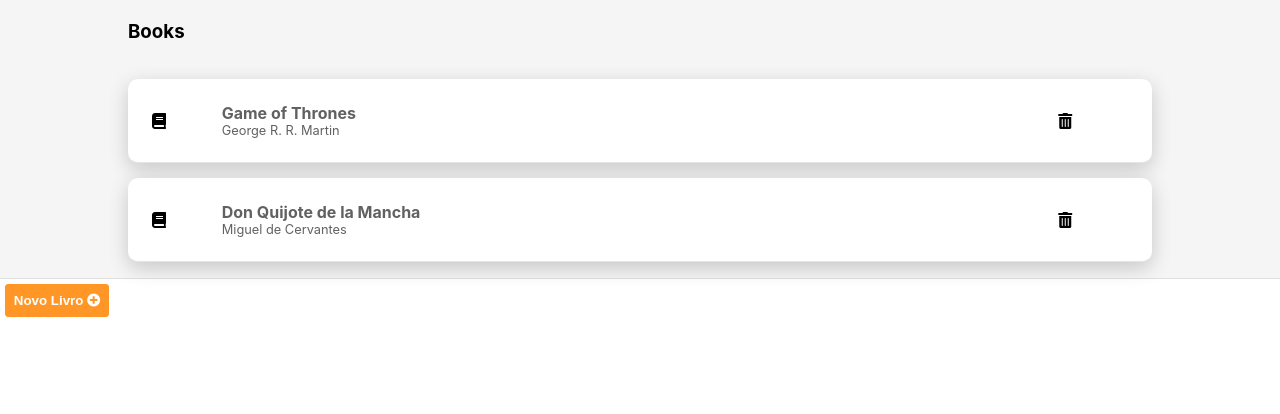
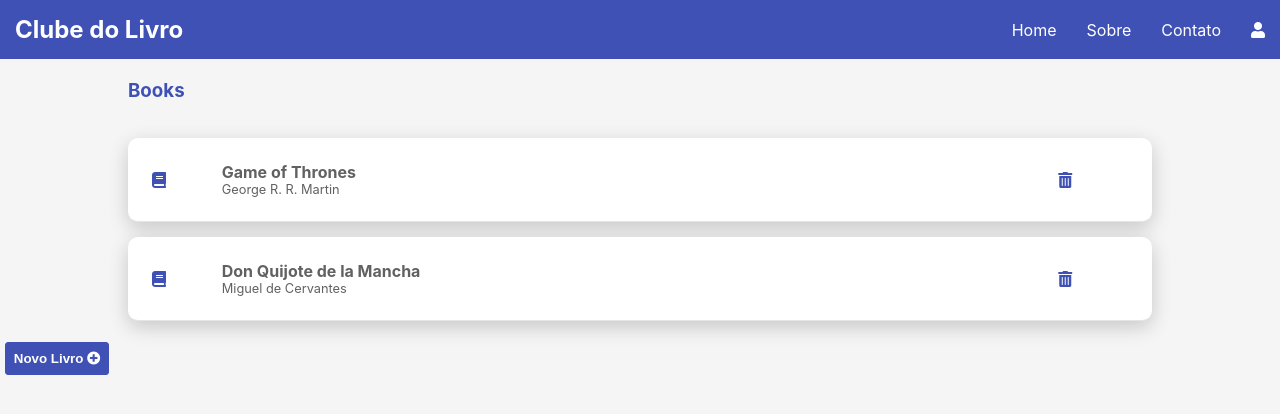
Before and after one commit to vcnsiqueira/BookClubApp, a React (Create React App) app: page / in a window 1280 px wide. Shown: the top 414 px of the page. Built offline with nearby package versions, Linux system fonts and the light colour scheme.

Commit message:
I put a navbar. For now the idea is just to learn how to create a styled navbar to my app. In the following I'm thinking about creating some new pages and learn how to deal with several pages with react router

```diff
--- /dev/null
+++ b/src/App.css
@@ -0,0 +1,3 @@
+body {
+    background-color: #F5F5F5;
+}
--- a/src/App.js
+++ b/src/App.js
@@ -1,9 +1,9 @@
-import React, { useState } from 'react';
+import React, { Fragment, useState } from 'react';
 import uniqid from 'uniqid';
+import './App.css';
 
-//import BookContextProvider from './Contexts/BookContext';
 import Dashboard from './Components/Dashboard/Dashboard';
-//import './App.css';
+import Navbar from './Components/Navbar/Navbar';
 
 
 const App = () => {
@@ -30,7 +30,10 @@ const App = () => {
   };
 
   return (
-      <Dashboard books={books} addBook={addBook} deleteBook={deleteBook}/>
+      <Fragment>
+        <Navbar />
+        <Dashboard books={books} addBook={addBook} deleteBook={deleteBook}/>
+      </Fragment>
   );
 }
 
--- a/src/Components/BookList/styled/BookList.styled.js
+++ b/src/Components/BookList/styled/BookList.styled.js
@@ -1,13 +1,15 @@
 import styled from 'styled-components'
+
+const color = '#3F51B5';
 
 export const BookSection = styled.div`
     background: #F5F5F5;
-    border-bottom: 1px solid #E0E0E0;
 `;
 
 export const SectionTitle = styled.h3`
     margin: 0px 10% 15px 10%;
     padding: 20px 0;
+    color: ${color};
 `;
 
 export const List = styled.ul`
@@ -41,6 +43,7 @@ export const BookCardColumn = styled.div`
 export const BookImage = styled.div`
     i {
         max-width: 50px;
+        color: ${color};
     }
 `;
 
@@ -59,6 +62,7 @@ export const BookAuthor = styled.div`
 export const BookOptions = styled.div`
     right: 0px;
     bottom: 0px;
+    color: ${color};
 `;
 
 export const BookNullMessage = styled.div`
--- a/src/Components/Button/styled/Button.styled.js
+++ b/src/Components/Button/styled/Button.styled.js
@@ -1,11 +1,18 @@
 import styled from 'styled-components';
 
+const color = '#3F51B5';
+const hoverColor = '#002984';
+
 export const StyledButton = styled.button`
-    background-color: ${(props) => props.variant !== 'outlined'  ? props.color : '#FFFFFF'};
-    border: 1px solid ${(props) => props.color};
-    color: ${(props) => props.variant !== 'outlined' ? '#FFFFFF' : props.color};
+    background-color: ${(props) => props.variant !== 'outlined'  ? color : '#FFFFFF'};
+    border: 1px solid ${color};
+    color: ${(props) => props.variant !== 'outlined' ? '#FFFFFF' : color};
     border-radius: 3px;
     padding: 0.5rem;
     margin: 0.3rem;
     font-weight: bold;
+    &:hover {
+        background-color: ${hoverColor};
+        color: #FFFFFF;
+    }
 `
--- a/src/Components/Dashboard/Dashboard.js
+++ b/src/Components/Dashboard/Dashboard.js
@@ -17,7 +17,6 @@ const Dashboard = ({books, addBook, deleteBook}) => {
             <BookList books={books} deleteBook={deleteBook}/>
             <Button
                 variant='solid'
-                color='#FF9626'
                 onClick={toggleAddModal}
             >
             Novo Livro <i className="fas fa-plus-circle"/>
--- a/src/Components/Input/styled/Input.styled.js
+++ b/src/Components/Input/styled/Input.styled.js
@@ -1,10 +1,12 @@
 import styled from 'styled-components';
+
+const color = '#3F51B5';
 
 export const StyledInput = styled.input`
     padding: 0.5em;
     margin: 10px;
     color: #495057;
-    border: 1px solid #66BB6A;
+    border: 1px solid ${color};
     border-radius: 3px;
     font-size: 1rem;
     font-weight: 400;
--- a/src/Components/Modal/styled/Modal.styled.js
+++ b/src/Components/Modal/styled/Modal.styled.js
@@ -1,6 +1,6 @@
 import styled from 'styled-components';
 
-const color = '#66BB6A';
+const color = '#3F51B5';
 
 export const Modal = styled.div`
     position: fixed;
--- /dev/null
+++ b/src/Components/Navbar/Navbar.js
@@ -0,0 +1,18 @@
+import React from 'react';
+import { NavbarList, List } from './styled/Navbar.styled.js';
+
+const Navbar = () => {
+    return(
+        <nav>
+            <NavbarList>
+                <List>Clube do Livro</List>
+                <List>Home</List>
+                <List>Sobre</List>
+                <List>Contato</List>
+                <List><i className="fas fa-user"/></List>
+            </NavbarList>
+        </nav>
+    );
+}
+
+export default Navbar;
--- /dev/null
+++ b/src/Components/Navbar/styled/Navbar.styled.js
@@ -0,0 +1,30 @@
+import styled from 'styled-components';
+
+const color = '#3F51B5';
+
+export const NavbarList = styled.ul`
+    display: flex;
+    align-items: center;
+    justify-content: flex-end;
+    list-style-type: none;
+    margin: 0;
+    padding: 0;
+    overflow: hidden;
+    background-color: ${color};
+    position: -webkit-sticky;
+    position: sticky;
+    top: 0;
+    font-size: 1rem;
+`;
+
+export const List = styled.li`
+    float: right;
+    color: white;
+    padding: 15px;
+    text-decoration: none;
+    &:first-child {
+        flex: 1;
+        font-size: 1.5rem;
+        font-weight: bold;
+    }
+`;
```
